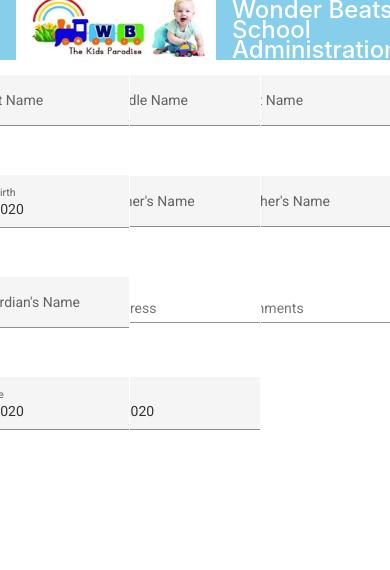
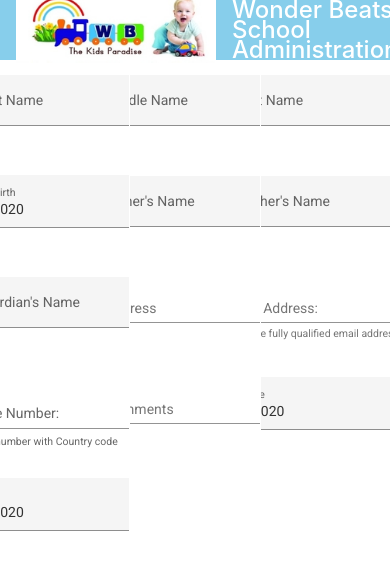
Before and after one commit to muralikumandurigit/wbeatsui, an Angular app in the folder wbeatsui/: page /student/admission in a window 390 px wide. Shown: the top 570 px of the page. Built offline with nearby package versions, Linux system fonts and the light colour scheme.

Commit message:
email and phone

```diff
--- a/wbeatsui/src/app/components/student-admission/student-admission.component.html
+++ b/wbeatsui/src/app/components/student-admission/student-admission.component.html
@@ -1,3 +1,4 @@
+<div class="form-container">
    <mat-grid-list cols="3" rowHeight="100px">
       <mat-grid-tile>
          <mat-form-field appearance="fill">
@@ -54,6 +55,22 @@
          </mat-form-field>
       </mat-grid-tile>
       <mat-grid-tile>
+         <mat-form-field appearance="legacy">
+            <mat-label>Email Address:</mat-label>
+            <input matInput placeholder="Your email">
+            <mat-icon matSuffix>mail_outline</mat-icon>
+            <mat-hint>Input the fully qualified email address</mat-hint>
+         </mat-form-field>
+      </mat-grid-tile>
+      <mat-grid-tile>
+         <mat-form-field appearance="standard">
+            <mat-label>Phone Number:</mat-label>
+            <input matInput placeholder="Your Phone">
+            <mat-icon matSuffix>phone</mat-icon>
+            <mat-hint>Phone number with Country code</mat-hint>
+         </mat-form-field>
+      </mat-grid-tile>
+      <mat-grid-tile>
          <mat-form-field>
             <mat-label>Comments</mat-label>
             <textarea matInput
@@ -80,3 +97,4 @@
          </mat-form-field>
       </mat-grid-tile>
    </mat-grid-list>
+</div>
```
Lines whose indentation alone changed are shown as unchanged.
